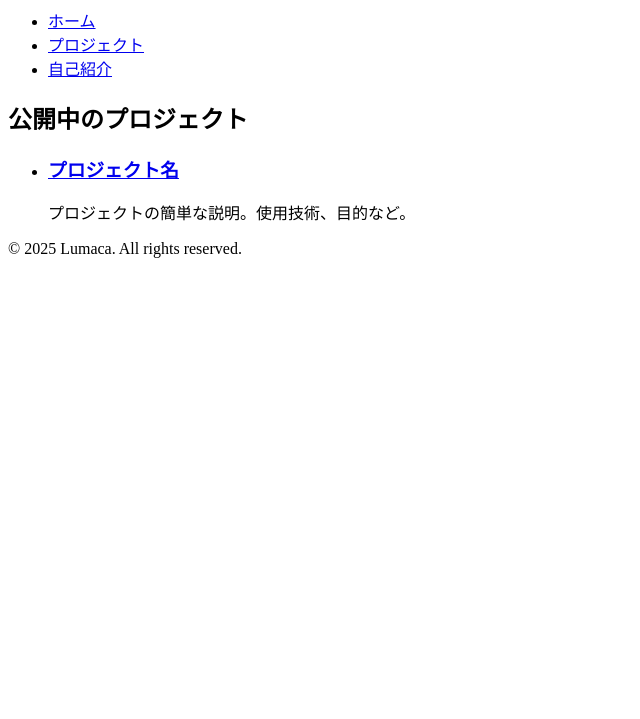
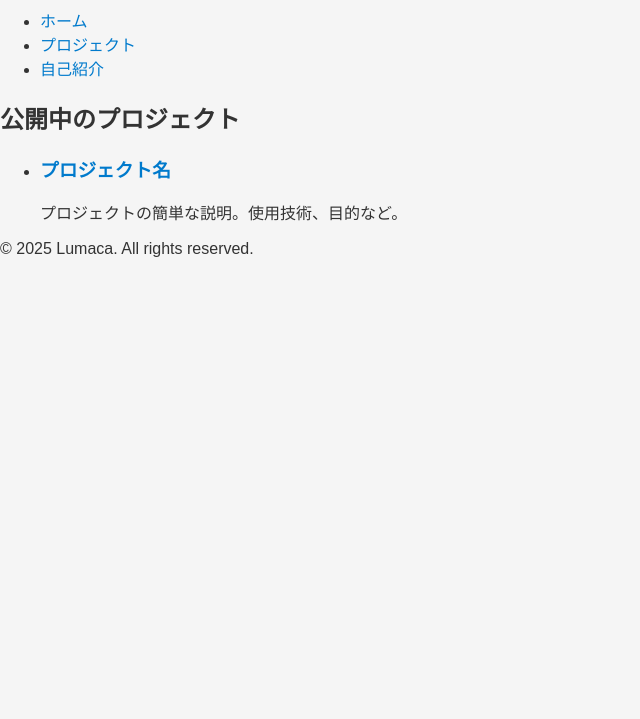
Before and after one commit to BentenShichifuku/Lumaca.github.io, a plain HTML site: page projects.html in a window 1280 px wide. Shown: the part 81-800 px from the top of the page, without its empty margins (0-640 px from the left). Drawn offline with Linux system fonts and the light colour scheme.

Commit message:
css結合

```diff
--- a/projects.html
+++ b/projects.html
@@ -4,8 +4,7 @@
   <meta charset="UTF-8">
   <title>こちらPROJECTsです | Lumaca</title>
   <meta name="viewport" content="width=device-width, initial-scale=1.0">
-  <!-- CSSは後で移植-->
-  <link rel="stylesheet" href="styles.css">
+  <link rel="stylesheet" href="style.css">
 </head>
 <body>
   <header>
```
Also changed, not shown: index.html (+1 -1 lines).
